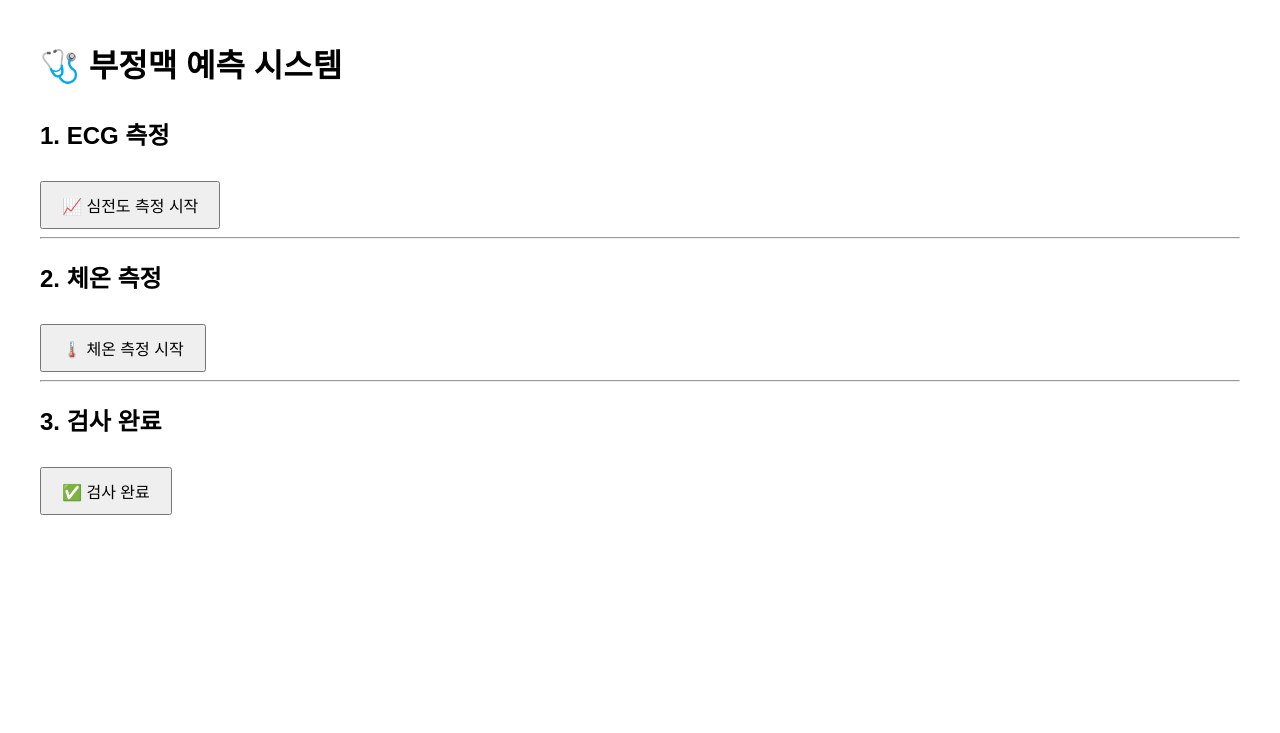
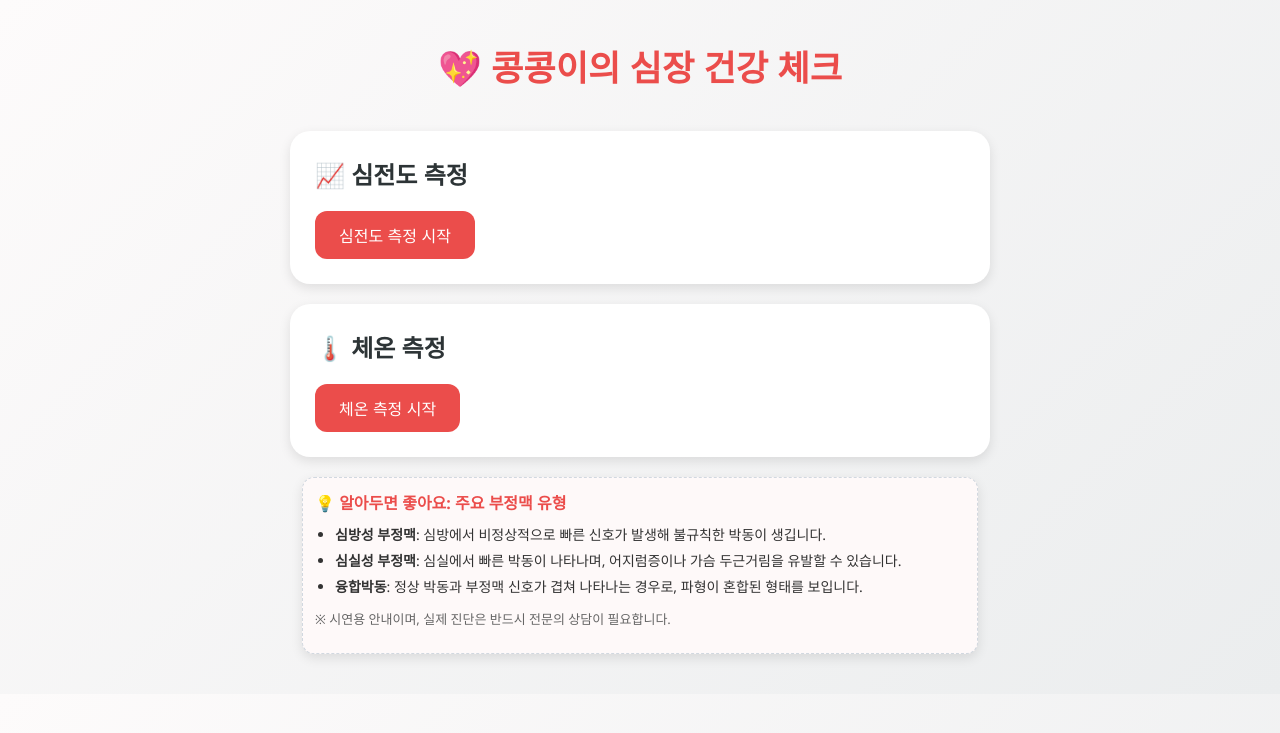
Before and after one commit to 201910796/15_prome_arrythmia_healthcare, a FastAPI app: page / in a window 1280 px wide. Shown: the top 733 px of the page. Run offline with FastAPI, Linux system fonts and the light colour scheme.

Commit message:
최종 html 수정

```diff
--- a/main.py
+++ b/main.py
@@ -70,7 +70,7 @@ def temperature_measure(request: Request):
         })
 
 
-# 검사 완료 → JSON 응답 (BE 서버용)
+"""# 검사 완료 → JSON 응답 (BE 서버용)
 @app.post("/ai_diag")
 def ai_diag(request: Request):
     global last_ecg_result, last_ecg_image, last_temperature
@@ -90,3 +90,4 @@ def ai_diag(request: Request):
         "ecg_image": image_url,   # ✅ ngrok 절대경로
         "status": "✅ 전체 검사 결과"
     })
+"""
--- a/templates/index.html
+++ b/templates/index.html
@@ -2,68 +2,176 @@
 <html lang="ko">
 <head>
     <meta charset="UTF-8">
-    <title>ECG & 체온 측정</title>
+    <title>💖 콩콩이의 심장 건강 체크</title>
     <style>
-        body { font-family: Arial, sans-serif; margin: 40px; }
-        h1 { margin-bottom: 30px; }
-        button { padding: 10px 20px; font-size: 16px; margin-top: 10px; }
-        img { margin-top: 20px; max-width: 600px; border: 1px solid #ccc; }
-        p.status { font-weight: bold; margin-top: 15px; }
+        body {
+            font-family: 'Segoe UI', sans-serif;
+            margin: 40px;
+            background: linear-gradient(135deg, #fdfbfb, #ebedee);
+            color: #333;
+        }
+        h1 {
+            text-align: center;
+            margin-bottom: 40px;
+            font-size: 2.2em;
+            color: #eb4d4b;
+            cursor: pointer;
+        }
+        .card {
+            background: #fff;
+            border-radius: 20px;
+            padding: 25px;
+            margin: 20px auto;
+            max-width: 650px;
+            box-shadow: 0 4px 12px rgba(0,0,0,0.1);
+            transition: transform 0.2s;
+        }
+        .card:hover {
+            transform: scale(1.02);
+        }
+        h2 {
+            margin-top: 0;
+            color: #2d3436;  /* 따뜻한 오렌지 색으로 변경 */
+        }
+        button {
+            background: #eb4d4b;
+            color: white;
+            padding: 12px 24px;
+            font-size: 16px;
+            border: none;
+            border-radius: 12px;
+            cursor: pointer;
+            transition: background 0.2s;
+        }
+        button:hover {
+            background: #c23616;
+        }
+        img {
+            margin-top: 20px;
+            max-width: 100%;
+            border-radius: 15px;
+            border: 2px solid #d1d8e0;
+        }
+        p.status {
+            font-weight: bold;
+            margin-top: 15px;
+            padding: 10px;
+            border-radius: 8px;
+            display: inline-block;
+        }
+        p.status.normal {
+            background: #d4f8e8;
+            color: #20bf6b;
+        }
+        p.status.abnormal {
+            background: #ffe0e0;
+            color: #eb3b5a;
+        }
+        .loading {
+            display: none;
+            margin-top: 10px;
+            color: #3867d6;
+            font-style: italic;
+        }
+        .note {
+            font-size: 14px;
+            color: #636e72;
+            margin-top: 15px;
+            background: #f8f9fa;
+            padding: 12px;
+            border-radius: 10px;
+            border-left: 4px solid #eb4d4b;
+        }
+        .info {
+            font-size: 14px;
+            margin-top: 20px;
+            padding: 12px;
+            border-radius: 12px;
+            background: #fef9f9;
+            border: 1px dashed #d1d8e0;
+        }
+        .info h3 {
+            margin: 0 0 10px 0;
+            font-size: 16px;
+            color: #eb4d4b;
+        }
+        .info ul {
+            margin: 0;
+            padding-left: 20px;
+        }
+        .info li {
+            margin-bottom: 6px;
+        }
     </style>
 </head>
 <body>
-    <h1>🩺 부정맥 예측 시스템</h1>
+    <h1 onclick="resetResults()">💖 콩콩이의 심장 건강 체크</h1>
 
-    <!-- 1. ECG 측정 -->
-    <h2>1. ECG 측정</h2>
+    <!-- ECG 측정 -->
+    <div class="card">
+        <h2>📈 심전도 측정</h2>
         <form method="post" action="/ecg" onsubmit="showECGLoading()">
-        <button type="submit">📈 심전도 측정 시작</button>
+            <button type="submit">심전도 측정 시작</button>
         </form>
-    <p id="ecg_loading" style="display:none; color:blue;">⏳ 심전도 측정 중...</p>
+        <p id="ecg_loading" class="loading">⏳ 심전도 측정 중...</p>
+        <div id="ecg_result_container">
             {% if ecg_status %}
-        <p class="status">{{ ecg_status }}</p>
+                <p class="status {% if '정상' in ecg_result %}normal{% else %}abnormal{% endif %}">
+                    {{ ecg_status }}
+                </p>
             {% endif %}
             {% if ecg_result %}
-        <p><strong>ECG 결과:</strong> {{ ecg_result }}</p>
+                <p><strong>결과:</strong> {{ ecg_result }}</p>
             {% endif %}
             {% if ecg_image %}
-        <h3>📊 ECG 파형</h3>
                 <img src="{{ ecg_image }}" alt="ECG Graph">
+                <p class="note">⚠️ 측정 기기와 환경에 따라 노이즈가 심해지면 결과가 부정확할 수 있습니다.</p>
             {% endif %}
+        </div>
+    </div>
 
-    <hr>
-
-    <!-- 2. 체온 측정 -->
-    <h2>2. 체온 측정</h2>
+    <!-- 체온 측정 -->
+    <div class="card">
+        <h2>🌡️ 체온 측정</h2>
         <form method="post" action="/temperature" onsubmit="showTempLoading()">
-        <button type="submit">🌡️ 체온 측정 시작</button>
+            <button type="submit">체온 측정 시작</button>
         </form>
-    <p id="temp_loading" style="display:none; color:blue;">⏳ 체온 측정 중...</p>
+        <p id="temp_loading" class="loading">⏳ 체온 측정 중...</p>
+        <div id="temp_result_container">
             {% if temp_status %}
-        <p class="status">{{ temp_status }}</p>
+                <p class="status normal">{{ temp_status }}</p>
             {% endif %}
             {% if temp_result %}
                 <p><strong>체온:</strong> {{ temp_result }} °C</p>
             {% endif %}
+        </div>
+    </div>
 
-    <hr>
-
-    <!-- 3. 검사 완료 (심전도+체온 모두 실행 후) -->
-    <h2>3. 검사 완료</h2>
-    <form method="post" action="/ai_diag" onsubmit="showDiagLoading()">
-        <button type="submit">✅ 검사 완료</button>
-    </form>
-    <p id="diag_loading" style="display:none; color:blue;">⏳ 결과 취합 중...</p>
+    <!-- 부정맥 설명 -->
+    <div class="card info">
+        <h3>💡 알아두면 좋아요: 주요 부정맥 유형</h3>
+        <ul>
+            <li><strong>심방성 부정맥</strong>: 심방에서 비정상적으로 빠른 신호가 발생해 불규칙한 박동이 생깁니다.</li>
+            <li><strong>심실성 부정맥</strong>: 심실에서 빠른 박동이 나타나며, 어지럼증이나 가슴 두근거림을 유발할 수 있습니다.</li>
+            <li><strong>융합박동</strong>: 정상 박동과 부정맥 신호가 겹쳐 나타나는 경우로, 파형이 혼합된 형태를 보입니다.</li>
+        </ul>
+        <p style="font-size:13px; color:#666;">※ 시연용 안내이며, 실제 진단은 반드시 전문의 상담이 필요합니다.</p>
+    </div>
 
     <script>
         function showECGLoading() {
             document.getElementById('ecg_loading').style.display = 'block';
+            document.getElementById('ecg_result_container').style.display = 'none';
         }
         function showTempLoading() {
             document.getElementById('temp_loading').style.display = 'block';
+            document.getElementById('temp_result_container').style.display = 'none';
         }
-        function showDiagLoading() {
-            document.getElementById('diag_loading').style.display = 'block';
+        function resetResults() {
+            document.getElementById('ecg_loading').style.display = 'none';
+            document.getElementById('temp_loading').style.display = 'none';
+            document.getElementById('ecg_result_container').style.display = 'none';
+            document.getElementById('temp_result_container').style.display = 'none';
         }
     </script>
 </body>
```
Lines whose indentation alone changed are shown as unchanged.
